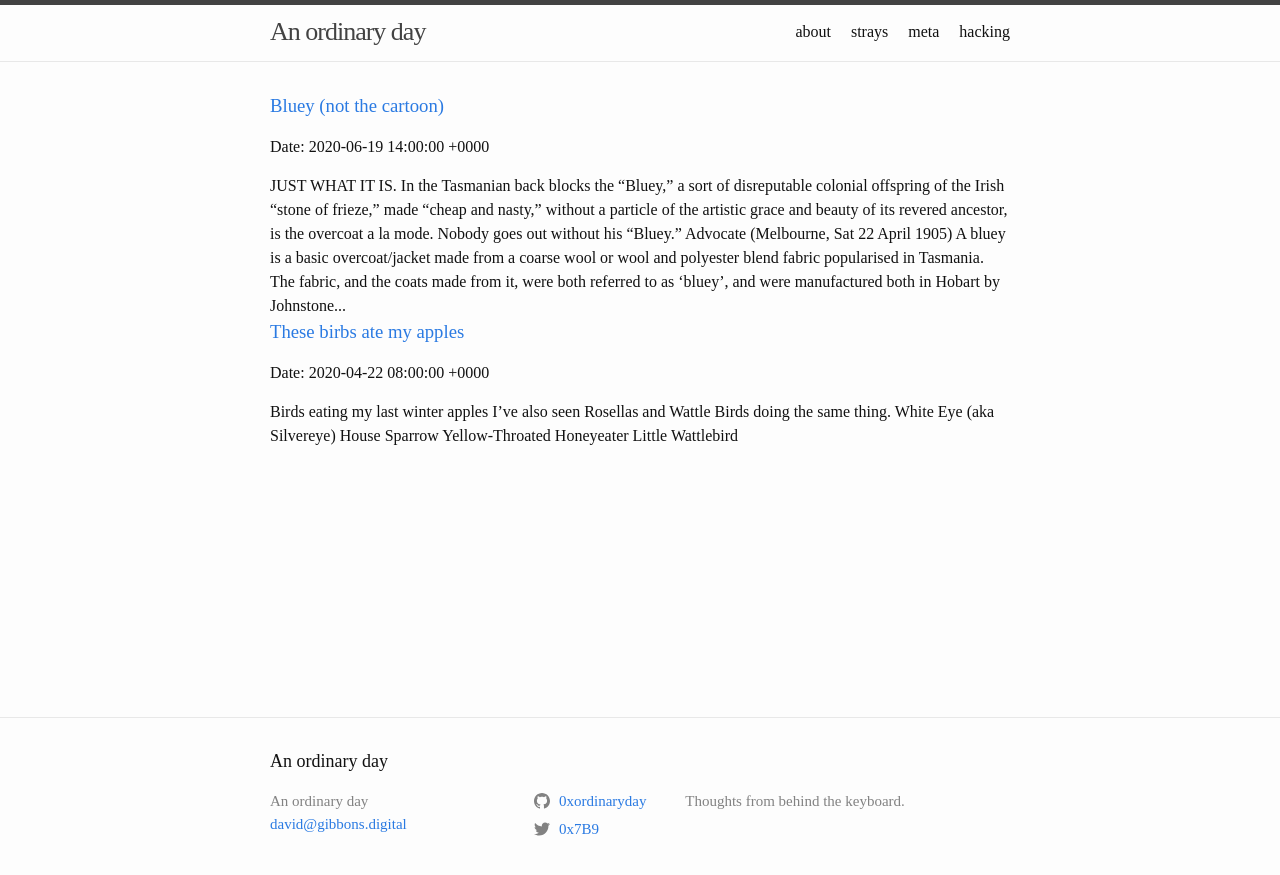
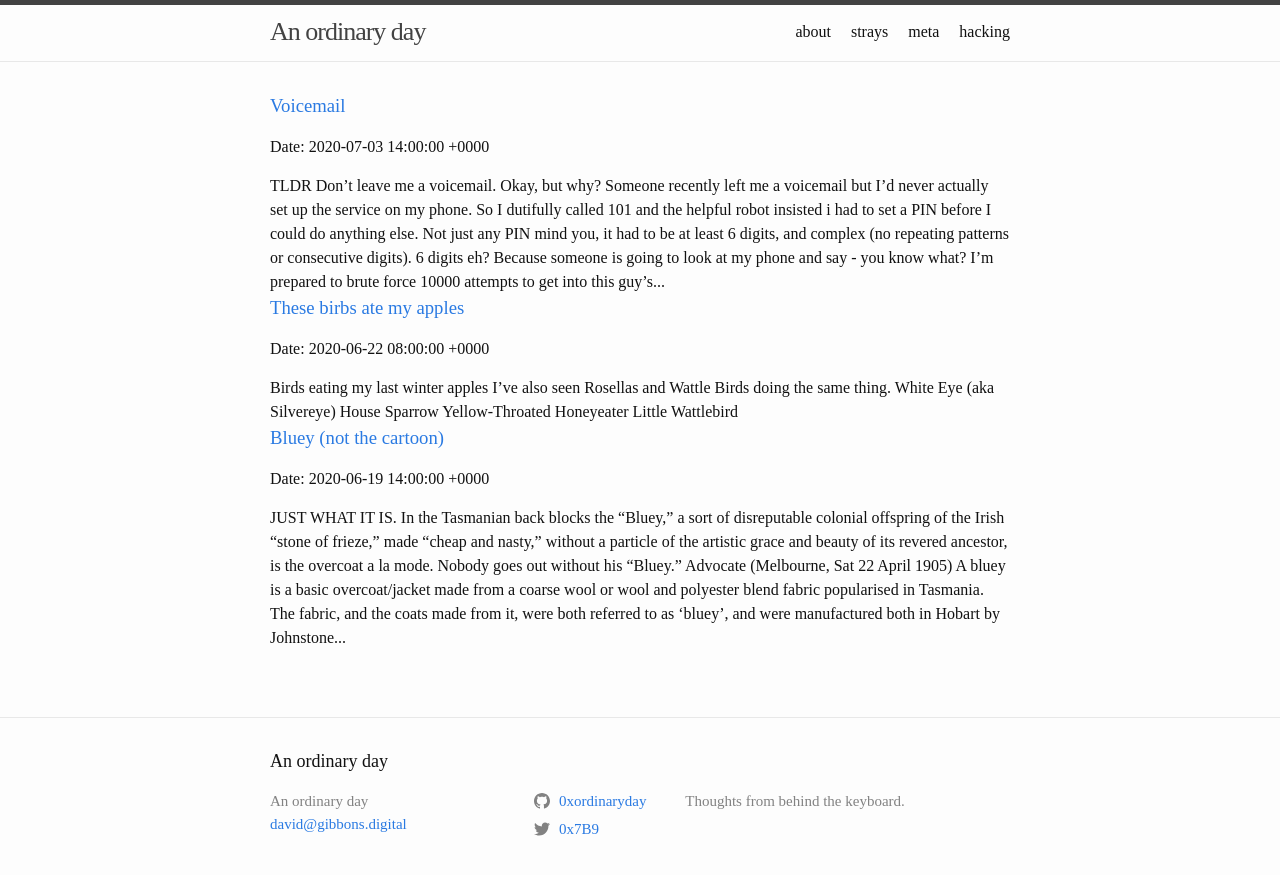
Before and after one commit to 0xordinaryday/blog, a Jekyll site: the page built from strays/index.html, in a window 1280 px wide. Shown: the top 875 px of the page. Built offline with Jekyll 4.4.1, drawn with Linux system fonts in a browser that asks for light colours.

Commit message:
Add voicemail, edit birbs

```diff
--- a/strays/_posts/2020-06-27-birbs.md
+++ b/strays/_posts/2020-06-27-birbs.md
@@ -1,7 +1,7 @@
 ---
 layout: post
 title:  "These birbs ate my apples"
-date:   2020-04-22 18:00:00 +1000
+date:   2020-06-22 18:00:00 +1000
 category: strays
 ---
 
--- /dev/null
+++ b/strays/_posts/2020-07-04-voicemail.md
@@ -0,0 +1,34 @@
+---
+layout: post
+title:  "Voicemail"
+date:   2020-07-04 00:00:00 +1000
+category: strays
+---
+
+#### TLDR
+Don't leave me a voicemail.
+
+#### Okay, but why?
+Someone recently left me a voicemail but I'd never actually set up the service on my phone. So I dutifully called 101 and the helpful robot *insisted* i had to set a PIN before I could do anything else. Not just any PIN mind you, it had to be **at least** 6 digits, and complex (no repeating patterns or consecutive digits). 6 digits eh? Because someone is going to look at my phone and say - you know what? I'm prepared to brute force 10000 attempts to get into this guy's voicemail, but I draw the line at 1000000. Sure, sounds plausible *(rolls eyes)*.
+
+#### Rant: on
+
+What is the purpose of this? Under what scenario is someone going to bust into my voicemail? And what information could they possibly obtain?
+
+Well, assuming we've got a bad actor, they would presumably need to have physical access to my unlocked phone. At that point, they could read my email or messages, exfiltrate whatever files they wanted from my synced OneDrive, install some spyware app ... or listen to my f***ing voicemail?
+
+*Ah yeah, this is such-and-such, call me back*
+
+Well, I've been pwned.
+
+Look, I can envisage a scenario where you might want to protect your voicemail. But I can't imagine any scenario like that which involves **me**. Maybe if you're a spy or something?
+
+What I'm saying is that this sort of thing should be **optional**, not mandatory. Because the thing I'm sure of is that if I have a complex 6 digit PIN that I use every few months or less frequently, I'm **not going to remember it**. And writing it down eliminates the purpose.
+
+So my voicemail remains unconfigured and thus it shall remain; any messages left for me can float forever in the digital void. Sorry not sorry.
+
+#### Epilogue
+
+After I huffily hung up on the voicemail set-up robot, my provider helpfully sent me a SMS reminding me that I hadn't completed my voicemail set-up.
+
+*Chef's kiss.*
```
